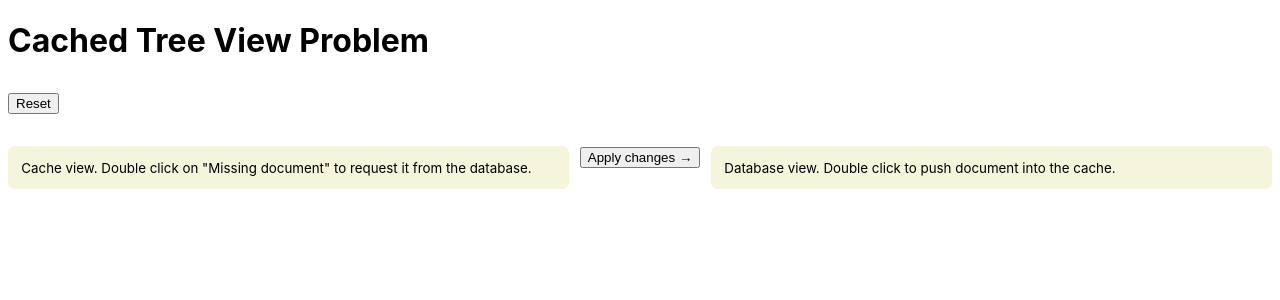
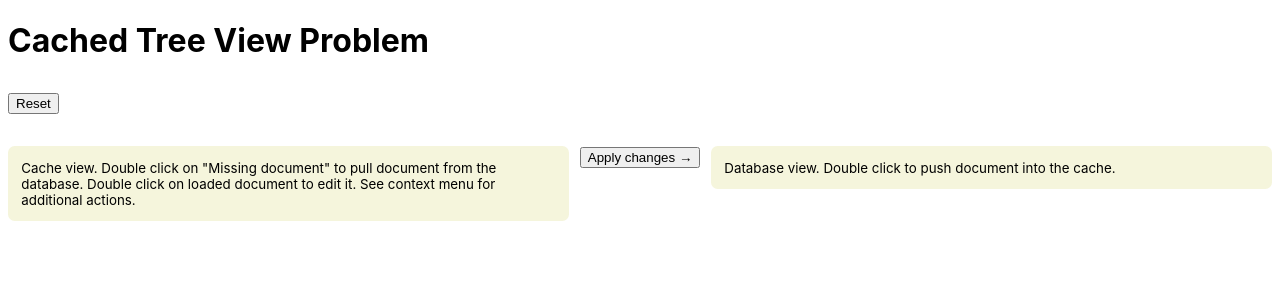
Before and after one commit to skyh/qs-test-problem, a React (Create React App) app: page / in a window 1280 px wide. Shown: the top 300 px of the page. Built offline with nearby package versions, Linux system fonts and the light colour scheme.

Commit message:
Update hint for <CacheTreeView/>

```diff
--- a/src/ui/App.tsx
+++ b/src/ui/App.tsx
@@ -76,7 +76,8 @@ export const App: FC = () => {
             <ThreeColLayout>
                 <Fragment>
                     <div className={styles.Hint}>
-                        Cache view. Double click on "Missing document" to request it from the database.
+                        Cache view. Double click on "Missing document" to pull document from the database. Double click
+                        on loaded document to edit it. See context menu for additional actions.
                     </div>
                     <CachedTreeView key={hack} nodes={cache.root.children} onDocumentRequest={onCacheDocumentRequest}/>
                 </Fragment>
```
